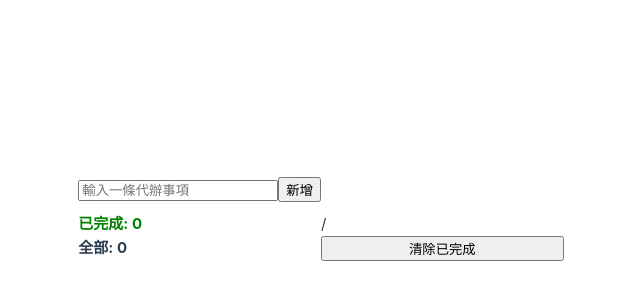
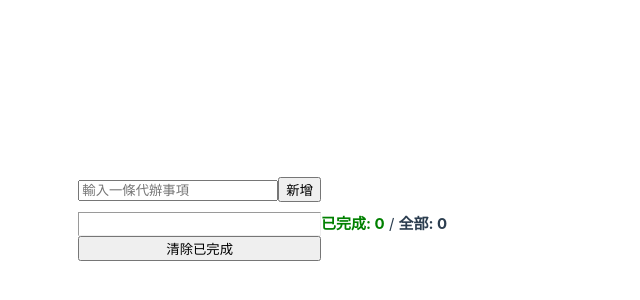
Before and after one commit to kath1122/todolist-ts, a Vue app: page / in a window 1280 px wide. Shown: the part 186-486 px from the top of the page, without its empty margins (319-959 px from the left). Built offline with nearby package versions, Linux system fonts and the light colour scheme.

Commit message:
style微調

```diff
--- a/src/components/TodoSummary.vue
+++ b/src/components/TodoSummary.vue
@@ -1,7 +1,10 @@
 <template>
-      <span class="completed sum">已完成: {{ completeItems }}</span> /
-      <span class="sum">全部: {{ total }}</span>
-      <button type="button" @click="clearCompletedTodos">清除已完成</button>
+  <hr>
+  <span class="fix-width">
+    <span class="completed sum">已完成: {{ completeItems }}</span> /
+    <span class="sum">全部: {{ total }}</span>
+  </span>
+  <button type="button" @click="clearCompletedTodos">清除已完成</button>
 </template>
 
   <script setup lang="ts">
@@ -27,4 +30,8 @@
   .sum {
     font-weight: bold;
   }
+  .fix-width{
+    display: inline-block;
+    width: 213px;
+  }
   </style>
```
